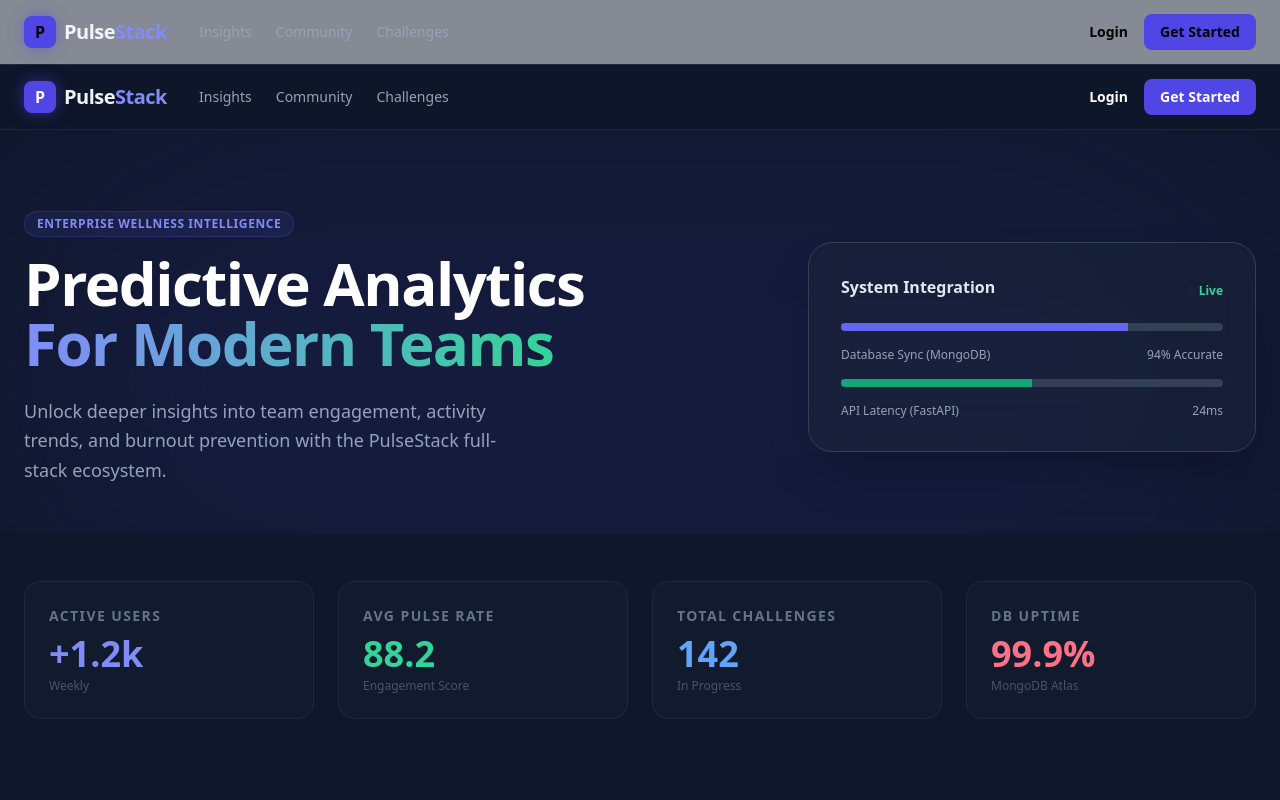
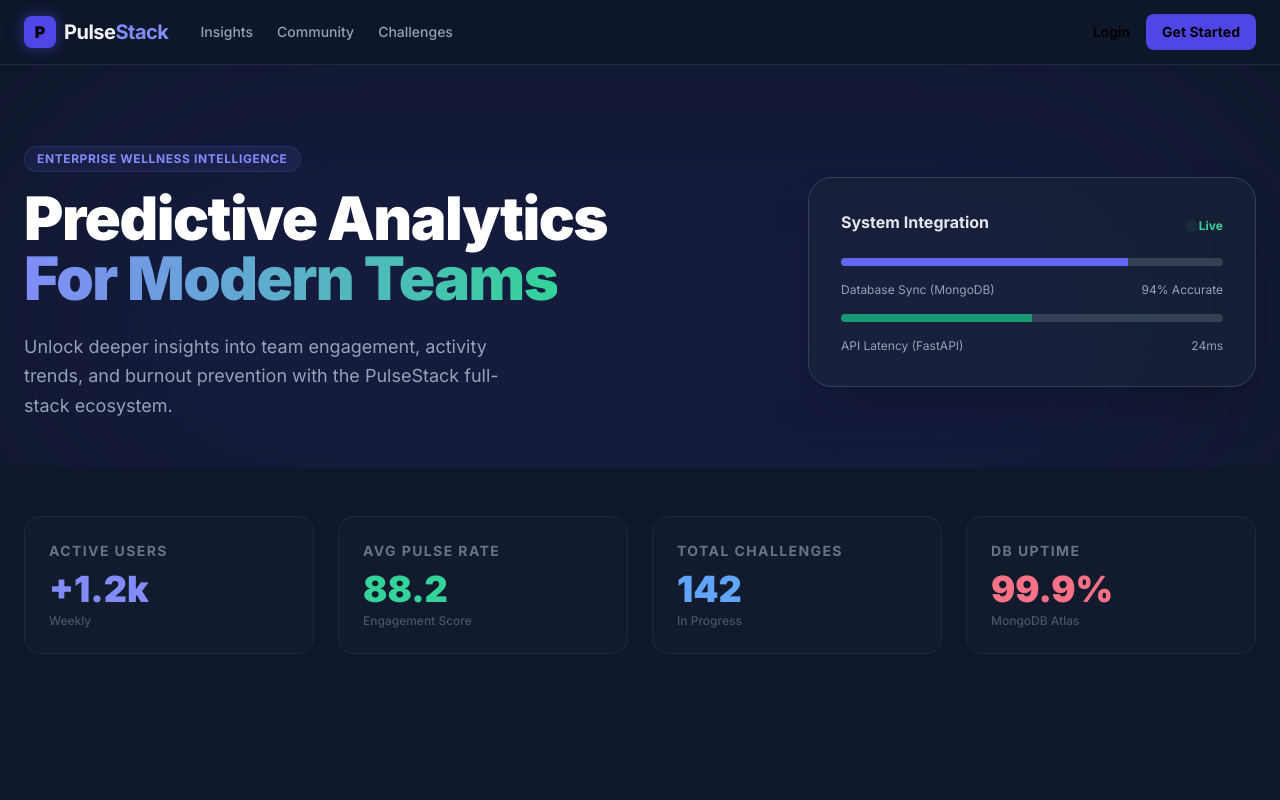
Before and after one commit to rishavtarway/pulse-Stack, a Next.js app in the folder frontend/: page / in a window 1280 px wide. Shown: the top 800 px of the page. Built offline with nearby package versions, Linux system fonts and the light colour scheme.

Commit message:
UI Polish: Corrected double navbar and standardized layout

```diff
--- a/frontend/app/layout.tsx
+++ b/frontend/app/layout.tsx
@@ -1,36 +1,28 @@
-import "./assets/css/main.css";
-import type { Metadata } from "next";
-import Navigation from "./components/Navigation";
-import Notification from "./components/Notification";
-import ReduxProvider from "./lib/reduxProvider";
-import Footer from "./components/Footer";
+import './assets/css/main.css'
+import type { Metadata } from 'next'
+import { Inter } from 'next/font/google'
+import Navigation from './components/Navigation'
+
+const inter = Inter({ subsets: ['latin'] })
 
 export const metadata: Metadata = {
-  title: "FastAPI/React starter stack",
-  description: "Accelerate your next web development project",
-};
+  title: 'PulseStack | Enterprise Wellness Intelligence',
+  description: 'Predictive analytics for modern teams and employee engagement.',
+}
 
 export default function RootLayout({
   children,
 }: {
-  children: React.ReactNode;
+  children: React.ReactNode
 }) {
   return (
-    <ReduxProvider>
-      <html lang="en">
-        <body>
-          <div className="bg-white">
-            <slot name="header">
-              <Navigation />
-            </slot>
-          </div>
-          {children}
-          <slot name="footer">
-            <Notification />
-            <Footer />
-          </slot>
-        </body>
-      </html>
-    </ReduxProvider>
-  );
+    <html lang="en">
+      <body className={inter.className}>
+        <div className="flex flex-col min-h-screen bg-[#0f172a]">
+          <Navigation />
+          <main className="flex-grow">{children}</main>
+        </div>
+      </body>
+    </html>
+  )
 }
--- a/frontend/app/page.tsx
+++ b/frontend/app/page.tsx
@@ -1,9 +1,7 @@
-import Navigation from './components/Navigation'
 
 export default function Home() {
   return (
     <div className="min-h-screen bg-[#0f172a] text-white selection:bg-indigo-500/30">
-      <Navigation />
 
       {/* Hero Section */}
       <section className="relative pt-20 pb-12 overflow-hidden">
```
